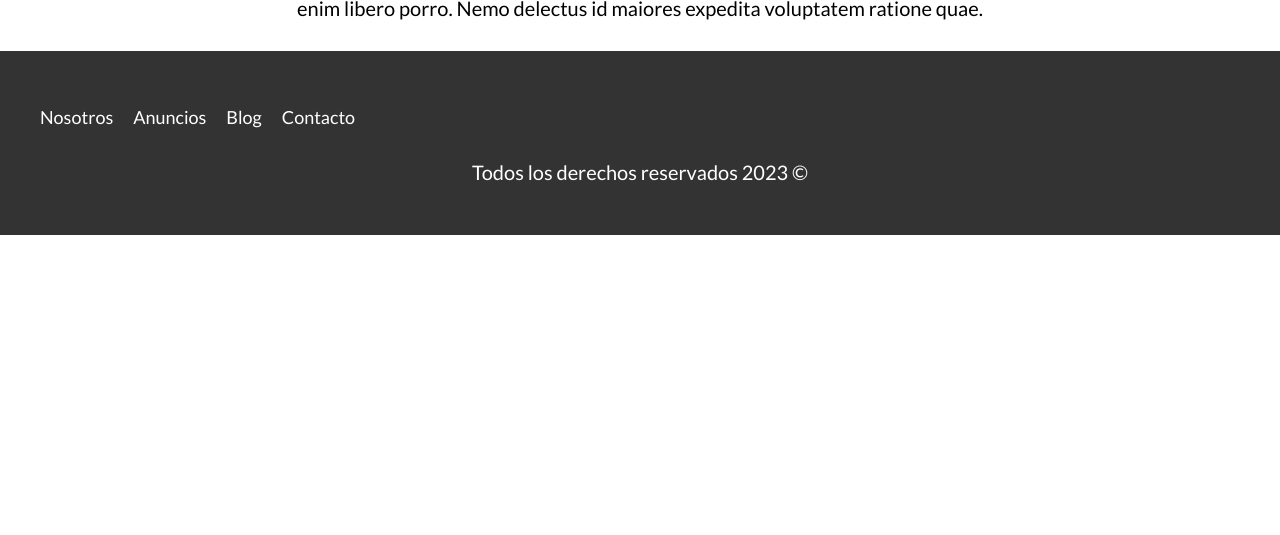
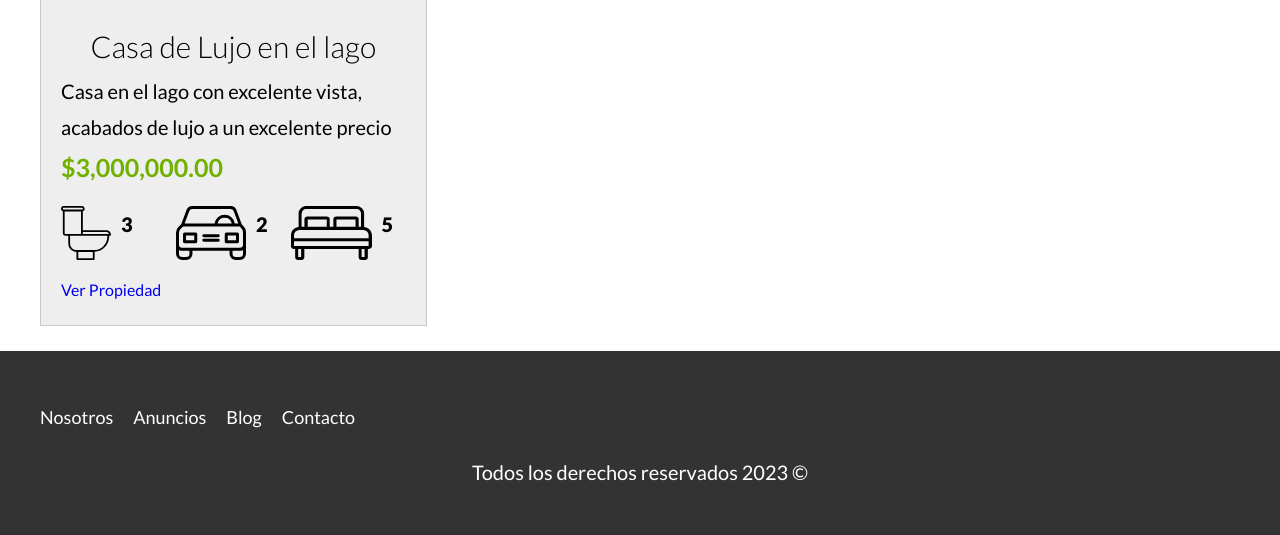
Before and after one commit to Ultron021122/BienesRaices, a PHP site: page / in a window 1280 px wide. Shown: the part 1500-2035 px from the top of the page. Before the commit the page ends 1735 px from the top, so only its background shows below. Run offline with PHP 8.4, Linux system fonts and the light colour scheme.

Commit message:
version 1.0.1

```diff
--- a/index.html
+++ b/index.html
@@ -58,6 +58,43 @@
         </div>
     </main>
 
+    <section class="seccion container">
+        <h2>Casas y Departamentos en Venta</h2>
+        <div class="contenedor-card">
+            <div class="card">
+                <picture>
+                    <source srcset="build/img/anuncio1.webp" type="image/webp">
+                    <source srcset="build/img/anuncio1.jpg" type="image/jpg">
+                    <img loading="lazy" src="build/img/anuncio1.jpg" alt="anuncio 1">
+                </picture>
+
+                <div class="contenido-card">
+                    <h3>Casa de Lujo en el lago</h3>
+                    <p>Casa en el lago con excelente vista, acabados de lujo a un excelente precio</p>
+                    <p class="precio">$3,000,000.00</p>
+                    <ul class="iconos-caract">
+                        <li>
+                            <img loading="lazy" src="build/img/icono_wc.svg" alt="Icono de WC">
+                            <p>3</p>
+                        </li>
+                        <li>
+                            <img loading="lazy" src="build/img/icono_estacionamiento.svg" alt="Icono de estacionamiento">
+                            <p>2</p>
+                        </li>
+                        <li>
+                            <img loading="lazy" src="build/img/icono_dormitorio.svg" alt="Icono de dormitorios">
+                            <p>5</p>
+                        </li>
+                    </ul>
+
+                    <a href="card.html" class="boton boton-amarillo">
+                        Ver Propiedad
+                    </a>
+                </div>
+            </div>
+        </div>
+    </section>
+
     <footer class="footer seccion">
         <div class="container contenedor-footer">
             <div class="nav">
--- a/src/scss/app.scss
+++ b/src/scss/app.scss
@@ -9,3 +9,4 @@
 @import 'layout/nav';
 @import 'layout/footer';
 @import 'layout/iconos';
+@import 'layout/card';
--- /dev/null
+++ b/src/scss/layout/_card.scss
@@ -0,0 +1,39 @@
+@include tablet {
+    .contenedor-card {
+        @include grid(3, 2rem);
+    }
+}
+
+.card {
+    background-color: lighten($gris, 5);
+    border: 1px solid darken($gris, 10);
+    .contenido-card {
+        padding: 2rem;
+    }
+    h3, p {
+        margin: 0;
+    }
+    .precio {
+        color: $verde;
+        font-weight: $bold;
+        font-size: 2.5rem;
+    }
+}
+.iconos-caract {
+    display: flex;
+    list-style: none;
+    padding: 0;
+
+    li {
+        flex: 1;
+        display: flex;
+
+        img {
+            flex: 0 0 5rem;
+            margin-right: 1rem;
+        }
+        p {
+            font-weight: $black;
+        }
+    }
+}
--- a/src/scss/layout/_footer.scss
+++ b/src/scss/layout/_footer.scss
@@ -1,6 +1,8 @@
 .footer {
     padding: calc(#{$separacion} /2) 0;
     background-color: $grisOscuro;
+    margin-bottom: 0;
+
     .contenedor-footer {
         padding-top: calc(#{$separacion} / 2);
     }
--- a/src/scss/layout/_iconos.scss
+++ b/src/scss/layout/_iconos.scss
@@ -1,6 +1,11 @@
+@include desktop {
+    .iconos-nosotros {
+        @include grid(3,2rem);
+    }
+}
 @include tablet {
     .iconos-nosotros {
-
+        @include grid(3,1.5rem);
     }
 }
 .icono {
```
Also changed, not shown: build/css/app.css, 1 other file.
